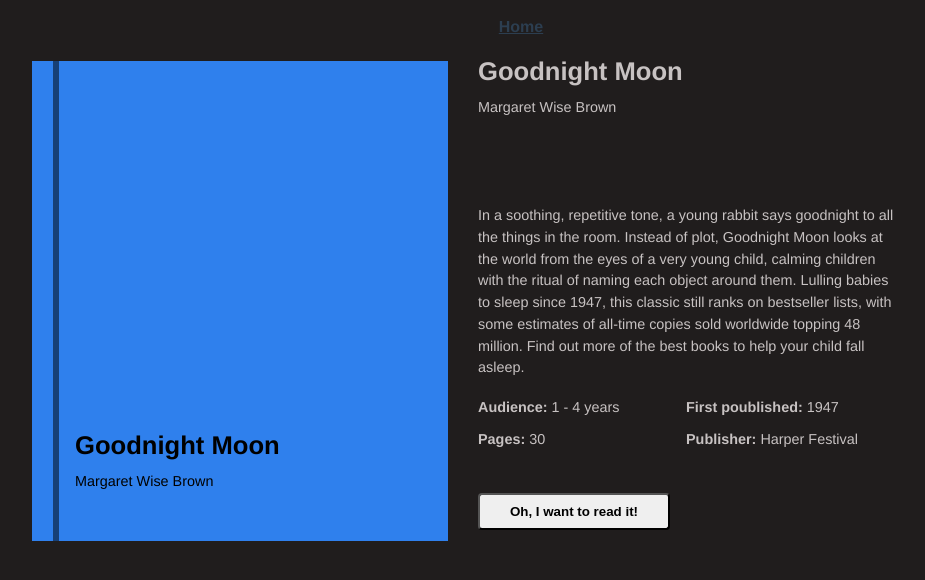
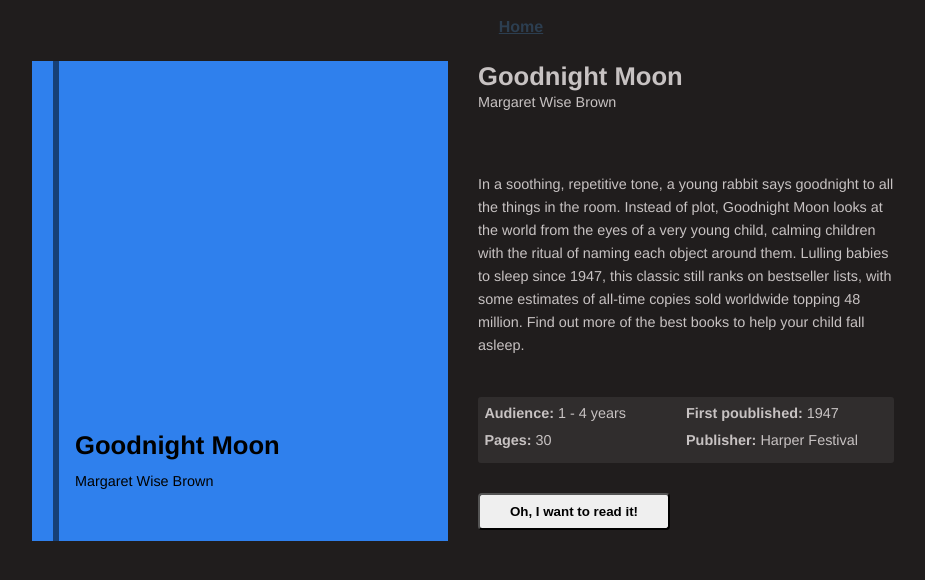
Before and after one commit to icasamoubica/eight-childrens-books, a Vue app: page /about/1 in a window 1280 px wide. Shown: the top 580 px of the page, without its empty margins (119-1044 px from the left). Built offline with nearby package versions, Linux system fonts and the light colour scheme.

Commit message:
tweeked element formating some more

```diff
--- a/src/App.vue
+++ b/src/App.vue
@@ -28,4 +28,19 @@
     }
   }
 }
+
+
+h3 {
+    max-width: 70%;
+    font-size: 1.6rem;
+    margin: 0;
+    text-align: left;
+    margin-left: 1rem;
+}
+p {
+    font-size: 0.9rem;
+    margin-left: 1rem;
+    margin-bottom: 3rem;
+    text-align: left;
+}
 </style>
--- a/src/components/book.vue
+++ b/src/components/book.vue
@@ -24,19 +24,6 @@
 
 <style>
 
-h3 {
-    max-width: 70%;
-    font-size: 1.6rem;
-    margin: 0;
-    text-align: left;
-    margin-left: 1rem;
-}
-p {
-    font-size: 0.9rem;
-    margin-left: 1rem;
-    margin-bottom: 3rem;
-    text-align: left;
-}
 .book {
     color: whitesmoke;
     margin: 15px;
--- a/src/components/bookInfo.vue
+++ b/src/components/bookInfo.vue
@@ -35,21 +35,27 @@
 
 .titleAndAuthor > * {
     margin-left: 0;
+    margin-top: 0.3rem;
 }
 
 .description p {
     margin: 0;
-    margin-top: 3rem
+    margin-top: 1rem;
+    line-height: 1.6;
 }
 em {
     font-style: normal;
     font-weight: 800;
 }
 .info {
-    max-height: 4rem;
+    padding: 0.4rem;
+    border-radius: 3px;
+    background-color: rgba(255,255,255,0.07);
+    max-height: 4.3rem;
     display: grid;
     grid-template-columns: 1fr 1fr;
     grid-template-rows: 1fr 1fr;
+    margin-bottom: 1.9rem;
 }
 
 .info p {
--- a/src/views/About.vue
+++ b/src/views/About.vue
@@ -40,4 +40,9 @@
     body {
         background-color: rgb(32, 29, 29);
     }
+    @media screen and (max-width: 1100px) {
+        .about {
+            grid-template-columns: 1fr;
+        }
+    }
 </style>
```
